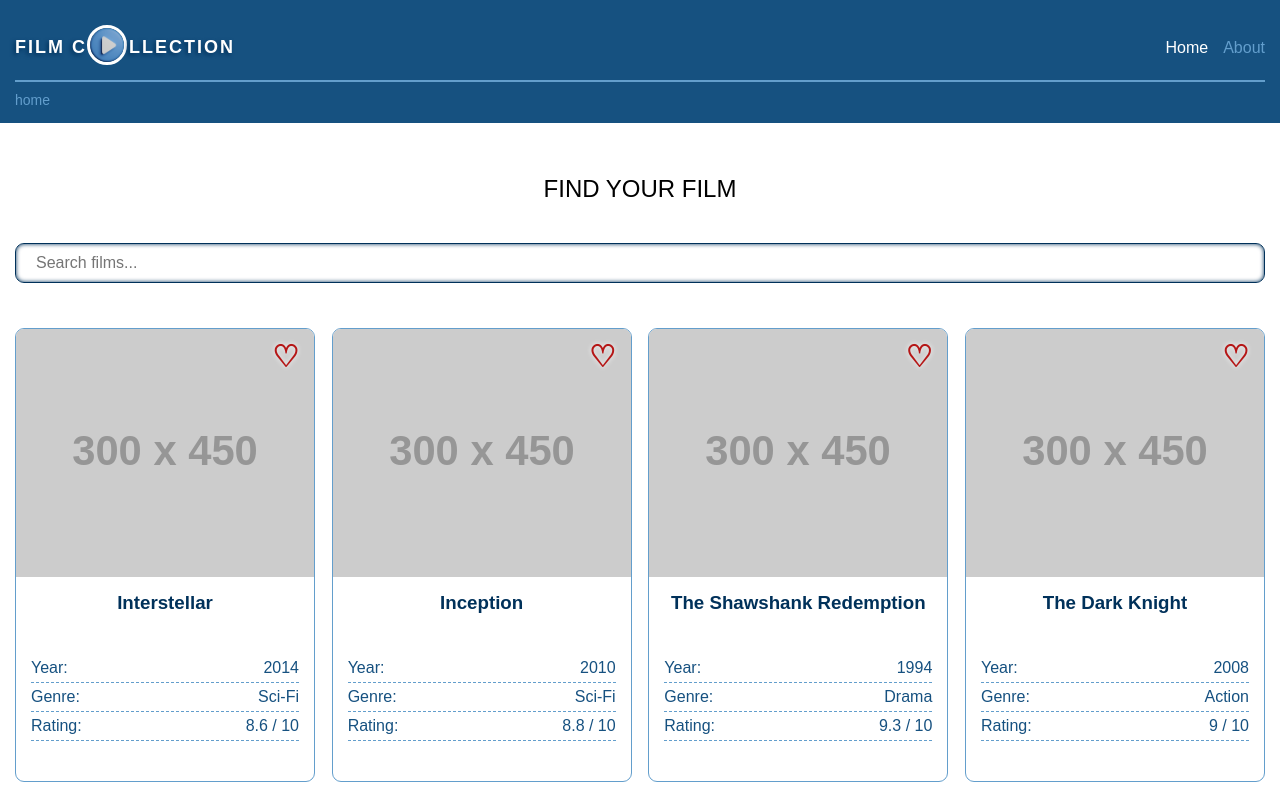
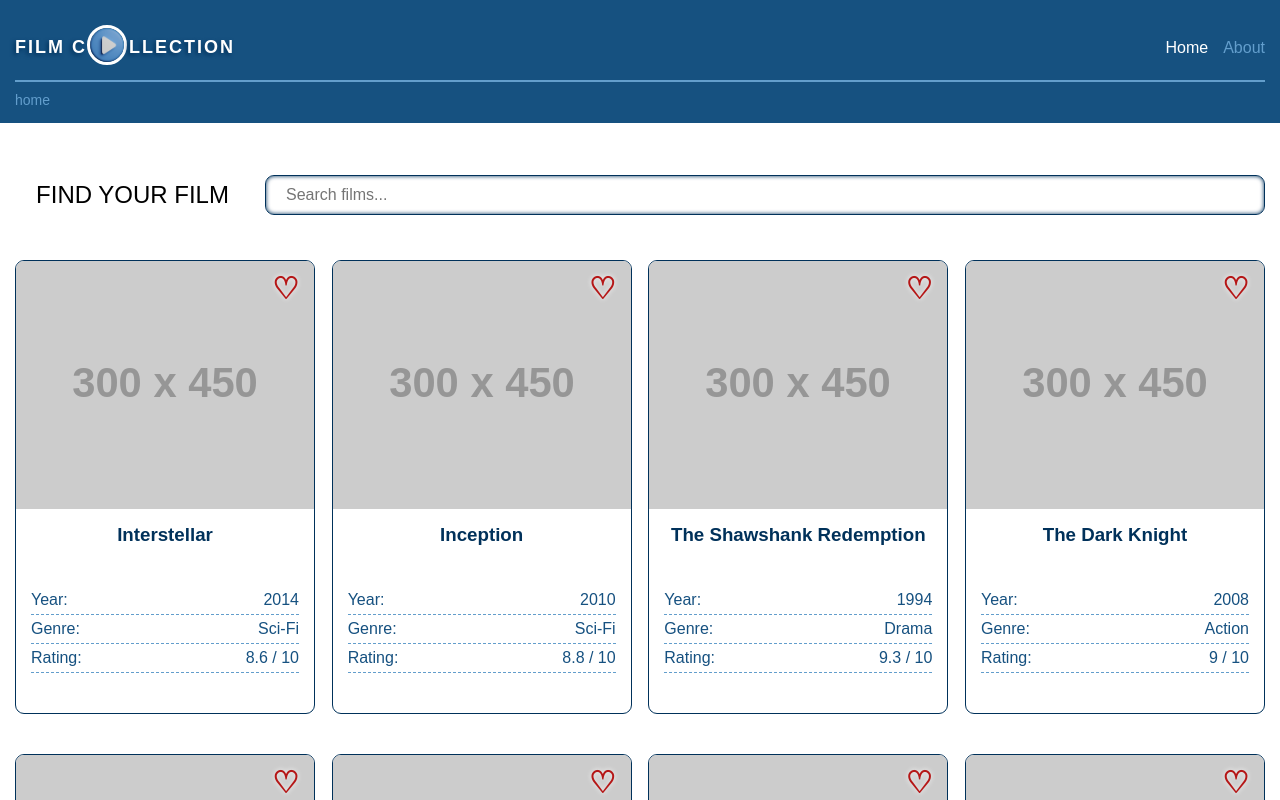
Before and after one commit to iskonplus/Film-Collection-ng, an Angular app in the folder film-collection-ng/: page / in a window 1280 px wide. Shown: the top 800 px of the page. Built offline with nearby package versions, Linux system fonts and the light colour scheme; a web font is replaced by a local one.

Commit message:
feat: add film filtering by search input

```diff
--- a/film-collection-ng/src/app/pages/home/home.html
+++ b/film-collection-ng/src/app/pages/home/home.html
@@ -1,9 +1,18 @@
 <section class="container search">
   <h1>Find your film</h1>
-  <input type="text" name="name" id="input" placeholder="Search films...">
+  <input type="text" name="name" id="input" placeholder="Search films..." (input)="onSearch($event)">
 </section>
 <section class="container">
-  @for (film of filmService.films();  track film.id) {
-  <app-film-card [film]="film" (favoriteToggled)="favoriteToggled($event)"></app-film-card>
+
+  @if(filteredFilms(); as films){
+    @if(films.length > 0){
+
+      @for (film of films; track film.id) {
+         <app-film-card [film]="film" (favoriteToggled)="favoriteToggled($event)"></app-film-card>
+      }
+    }@else{
+     <p>Nothing found</p>
+    }
   }
+
 </section>
--- a/film-collection-ng/src/app/pages/home/home.scss
+++ b/film-collection-ng/src/app/pages/home/home.scss
@@ -23,7 +23,7 @@
 }
 
 #input {
-  width: 100%;
+  width: 80%;
   padding: 10px 20px;
   border-radius: 9px;
   font-size: 16px;
@@ -49,4 +49,11 @@
 
   }
 
+  @media (max-width: 640px) {
+    #input {
+      width: 100%;
+    }
+
+  }
+
 }
--- a/film-collection-ng/src/app/pages/home/home.ts
+++ b/film-collection-ng/src/app/pages/home/home.ts
@@ -1,4 +1,4 @@
-import { Component, inject } from '@angular/core';
+import { Component, computed, inject, signal } from '@angular/core';
 import { FilmCard } from '../../shared/components/film-card/film-card';
 import { FilmService } from '../../shared/services/film.service';
 
@@ -10,8 +10,22 @@ import { FilmService } from '../../shared/services/film.service';
 })
 export class Home {
   filmService = inject(FilmService);
+  searchValue = signal<string>('');
 
   favoriteToggled(id: number): void {
     this.filmService.toggleFavorite(id);
   }
+
+  onSearch(event: Event): void {
+    const input = event.target as HTMLInputElement;
+    this.searchValue.set(input.value);
+  }
+
+  filteredFilms = computed(() => {
+    const value = this.searchValue().trim().toLocaleLowerCase();
+
+    return this.filmService.films().filter(film => {
+      return film.title.toLowerCase().includes(value);
+    })
+  })
 }
--- a/film-collection-ng/src/app/shared/components/film-card/film-card.scss
+++ b/film-collection-ng/src/app/shared/components/film-card/film-card.scss
@@ -6,7 +6,7 @@
   max-height: 470px;
   cursor: pointer;
   overflow: hidden;
-  border: 1px solid $light-blue-color;
+  border: 1px solid $dark-blue-color;
   border-radius: 9px;
   background: $white-color;
   transition: .3s;
```
